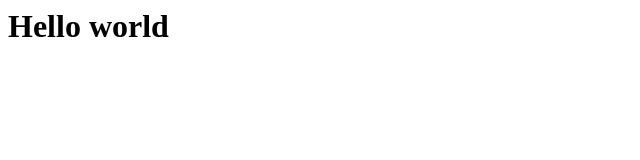
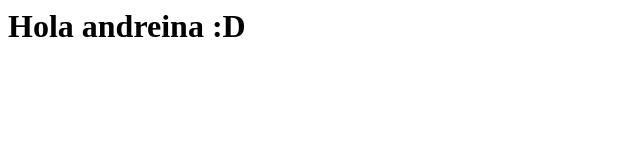
Before and after one commit to luga97/luga97.github.io, a plain HTML site: page index.html in a window 1280 px wide. Shown: the whole page, without its empty margins (0-640 px from the left). Drawn offline with Linux system fonts and the light colour scheme.

Commit message:
testing with andreina

```diff
--- a/index.html
+++ b/index.html
@@ -1 +1 @@
-<h1>Hello world<h1>
+<h1>Hola andreina :D<h1>
```
